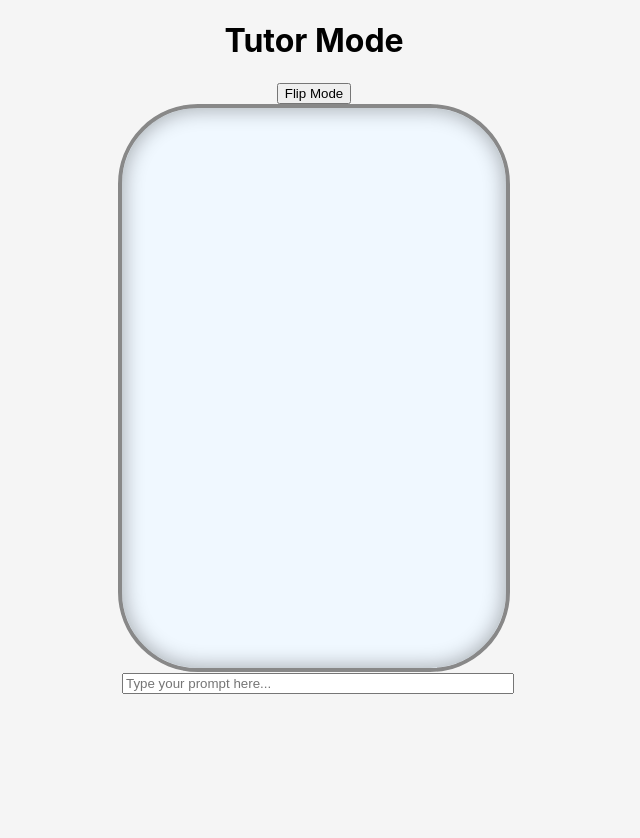
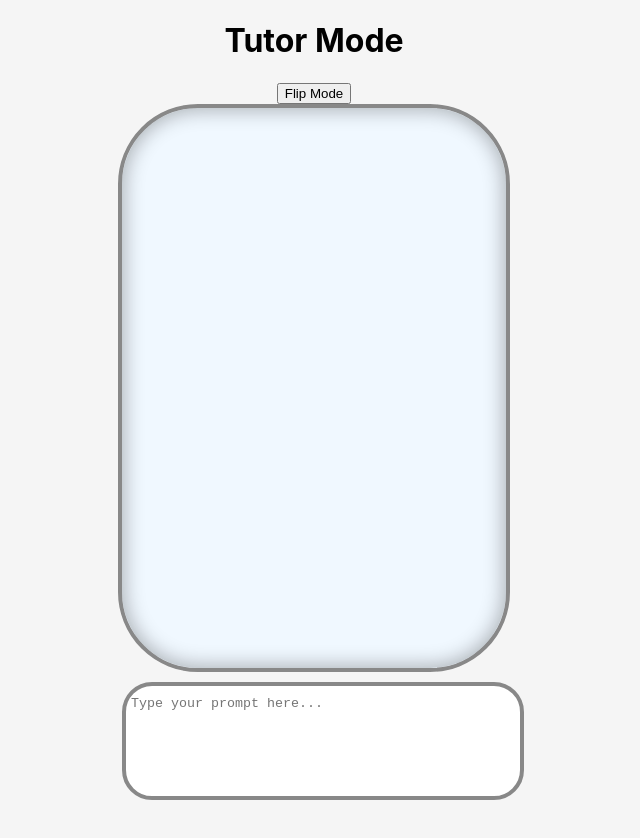
Before and after one commit to Graymarch/COSC432-GroupProject, a React (Create React App) app in the folder OCA-Frontend/oca-client/: page / in a window 1280 px wide. Shown: the whole page, without its empty margins (326-966 px from the left). Built offline with nearby package versions, Linux system fonts and the light colour scheme.

Commit message:
Changed the input type to accomodate sizing changes and large text prompts.

```diff
--- a/OCA-Frontend/oca-client/src/Components/App.css
+++ b/OCA-Frontend/oca-client/src/Components/App.css
@@ -1,3 +1,7 @@
+/* Element rules */
+
+
+/* Class rules */
 .App {
   text-align: center;
   justify-items: center;
@@ -14,12 +18,17 @@
   box-shadow: inset 0 0 20px 2px rgba(0, 0, 0, 0.3);
 }
 
+/* ID rules */
 #userPrompt{
   width: 40%;
   height: 30%;
 }
 
-#userPrompt input{
-  width: 100%;
-  height: 100%;
+#userPrompt textarea{
+  resize: none;
+  border: 4px, solid, rgb(136, 136, 136);
+  border-radius: 30px;
+  max-width: 100%;
+  padding: 10px 5px;
+  margin-top: 10px;
 }
--- a/OCA-Frontend/oca-client/src/Components/App.js
+++ b/OCA-Frontend/oca-client/src/Components/App.js
@@ -31,7 +31,8 @@ function App(props) {
       {/* Chatbox is present and keystrokes change state, but need to figure out how to size it properly. May need to use a different element. */}
       <section id='userPrompt'>
         <form onSubmit={handleSubmit}>
-          <input type='text' placeholder='Type your prompt here...' value={userPrompt} onChange={handleChange}></input>
+          {/* <input type='text' placeholder='Type your prompt here...' value={userPrompt} onChange={handleChange}></input> */}
+          <textarea rows={6} cols={80} placeholder='Type your prompt here...' value={userPrompt} onChange={handleChange} ></textarea>
         </form>
       </section>
     </div>
```
